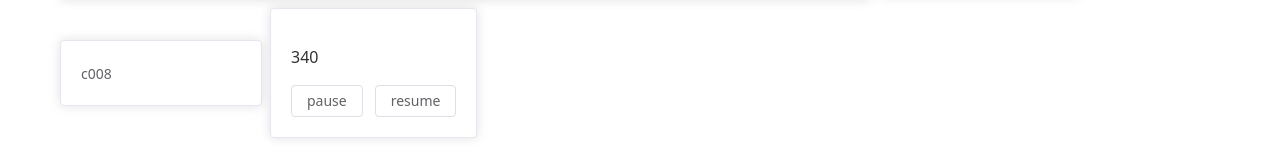
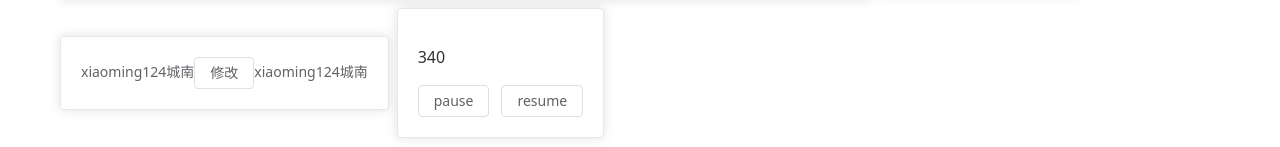
Before and after one commit to woai30231/element-plus-ts-vue3, a Vue app: page /vue-app/vueuse in a window 1280 px wide. Shown: the part 949-1096 px from the top of the page. Built offline with nearby package versions, Linux system fonts and the light colour scheme.

Commit message:
更新代码

```diff
--- a/src/components/Topnav/TopRightOperate.vue
+++ b/src/components/Topnav/TopRightOperate.vue
@@ -22,13 +22,5 @@ const themeStore = useThemeStore();//获取主题
 // const themeStyle = computed(()=>{
 //    return themeStore.darkMode?'dark':'light'
 // })
-watch(()=>{
-   return themeStore.darkMode
-},(newValue)=>{
-   if(newValue){
-      document.body.classList.add('dark')
-   }else{
-      document.body.classList.remove('dark');
-   }
-},{immediate:true})
+
 </script>
--- a/src/components/vueuse/c008.vue
+++ b/src/components/vueuse/c008.vue
@@ -1,3 +1,27 @@
 <template>
-    <el-text>c008</el-text>
+    <!-- <el-text>c008</el-text> -->
+    <el-text>{{name}}</el-text>
+    <el-text>{{address.bh}}</el-text>
+    <el-text>{{address.addr}}</el-text>
+    <el-button @click="changeUser">修改</el-button>
+    <el-text>{{name}}</el-text>
+    <el-text>{{user.address.bh}}</el-text>
+    <el-text>{{user.address.addr}}</el-text>
 </template>
+<script setup lang="ts">
+// console.log(abc)
+import {reactive} from 'vue';
+const user = reactive({
+    name:'xiaoming',
+    address:{
+        bh:'124',
+        addr:'城南'
+    }
+})
+const {name,address} = user;
+const changeUser = ()=>{
+    // name = 'xiaohog';
+    address.bh = '23424',
+    address.addr = '城北'
+}
+</script>
--- a/src/stores/one/themeStore.ts
+++ b/src/stores/one/themeStore.ts
@@ -1,11 +1,23 @@
 import {defineStore} from 'pinia';
-import {ref} from 'vue';
+import {ref,watch} from 'vue';
 export const useThemeStore = defineStore('theme',()=>{
-    const darkMode = ref<boolean>(false);
-    darkMode.value = JSON.parse(localStorage.getItem('darkMode') as string);
+    const darkMode = ref<string>('light');
+    const _local = localStorage.getItem('darkMode');
+    darkMode.value = _local?JSON.parse(_local):'light';
     const toggleTheme = ()=>{
-        darkMode.value = !darkMode.value;
+        darkMode.value = darkMode.value === 'dark'?'light':'dark';
         localStorage.setItem('darkMode',JSON.stringify(darkMode.value));
     }
+    watch(()=>{
+        return darkMode.value
+     },(newValue)=>{
+        if(newValue === 'dark'){
+           document.body.classList.add('dark');
+           document.body.classList.remove('light')
+        }else{
+           document.body.classList.remove('dark');
+           document.body.classList.add("light")
+        }
+     },{immediate:true})
     return {darkMode,toggleTheme}
 })
--- a/src/views/VususeIndex.vue
+++ b/src/views/VususeIndex.vue
@@ -20,8 +20,8 @@
     </div>
 </template>
 <script setup lang="ts">
-// import {ref} from 'vue';
-import {toRefs,reactive} from 'vue';
+import {ref} from 'vue';
+import {toRefs,reactive,onErrorCaptured} from 'vue';
 import C001 from '@/components/vueuse/c001.vue';
 import C002 from '@/components/vueuse/c002.vue';
 import C003 from '@/components/vueuse/c003.vue';
@@ -40,6 +40,25 @@ const changeMsg = ()=>{
     userMsg.age = 99
 }
 
+const errorMessage = ref('');
+// 注册错误捕获钩子
+onErrorCaptured((error, instance, info) => {
+  // error：捕获到的错误对象（Error实例）
+  // instance：出错的组件实例（可能是子组件）
+  // info：错误信息字符串（如"render"表示渲染错误，"setup"表示setup阶段错误）
+
+  // 1. 自定义错误处理（如显示提示、记录日志）
+  errorMessage.value = `捕获到错误：${error.message}`;
+  console.log('错误详情：', error);
+  console.log('出错组件：', instance);
+  console.log('错误场景：', info);
+
+  // 2. 返回值决定是否阻止错误继续向上传播
+  // true：阻止传播（父组件和全局错误处理器不会收到这个错误）
+  // false：不阻止（错误会继续冒泡）
+  return true;
+});
+
 </script>
 <style scoped>
 .vueuseContainer{
```
